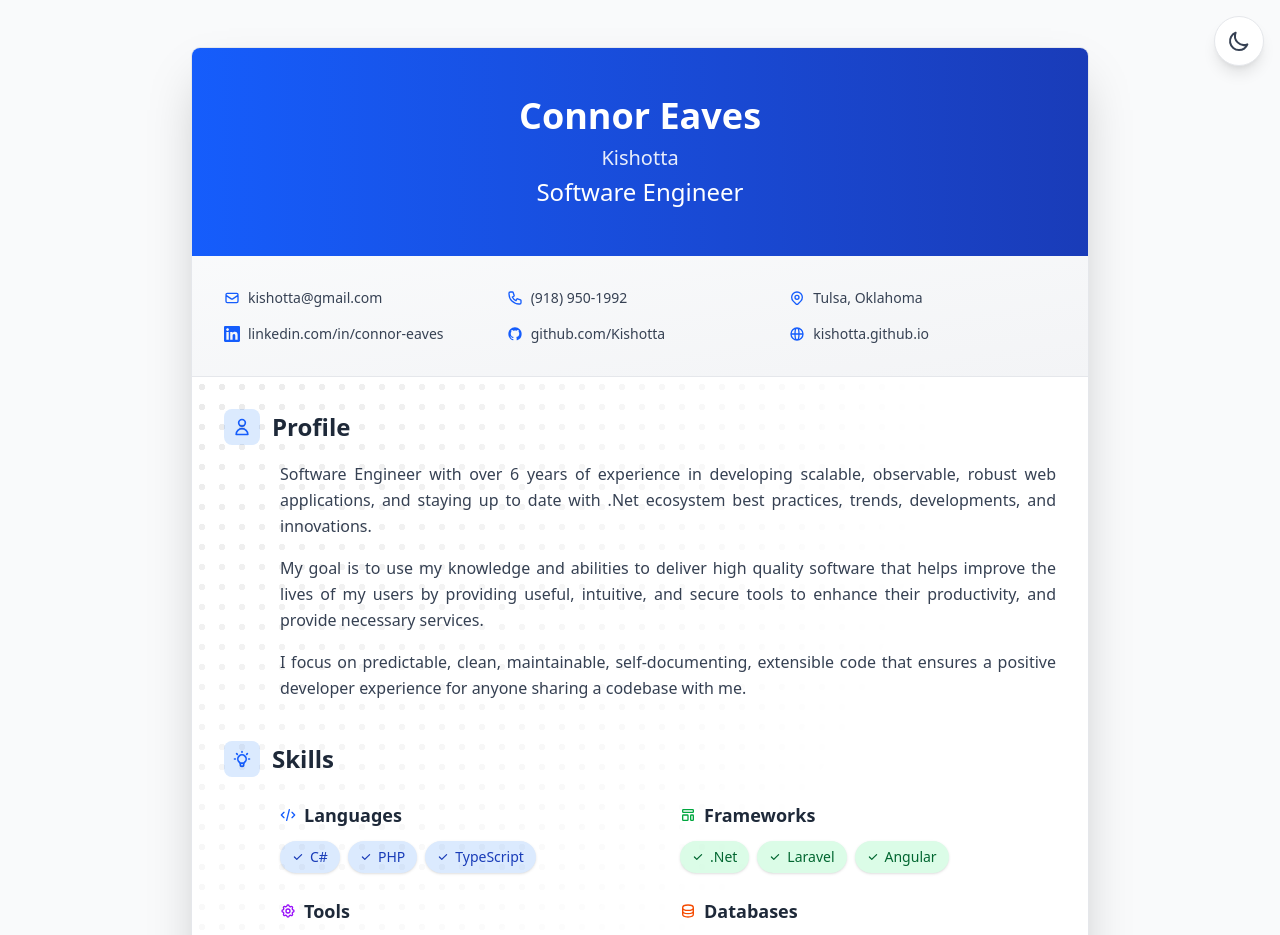
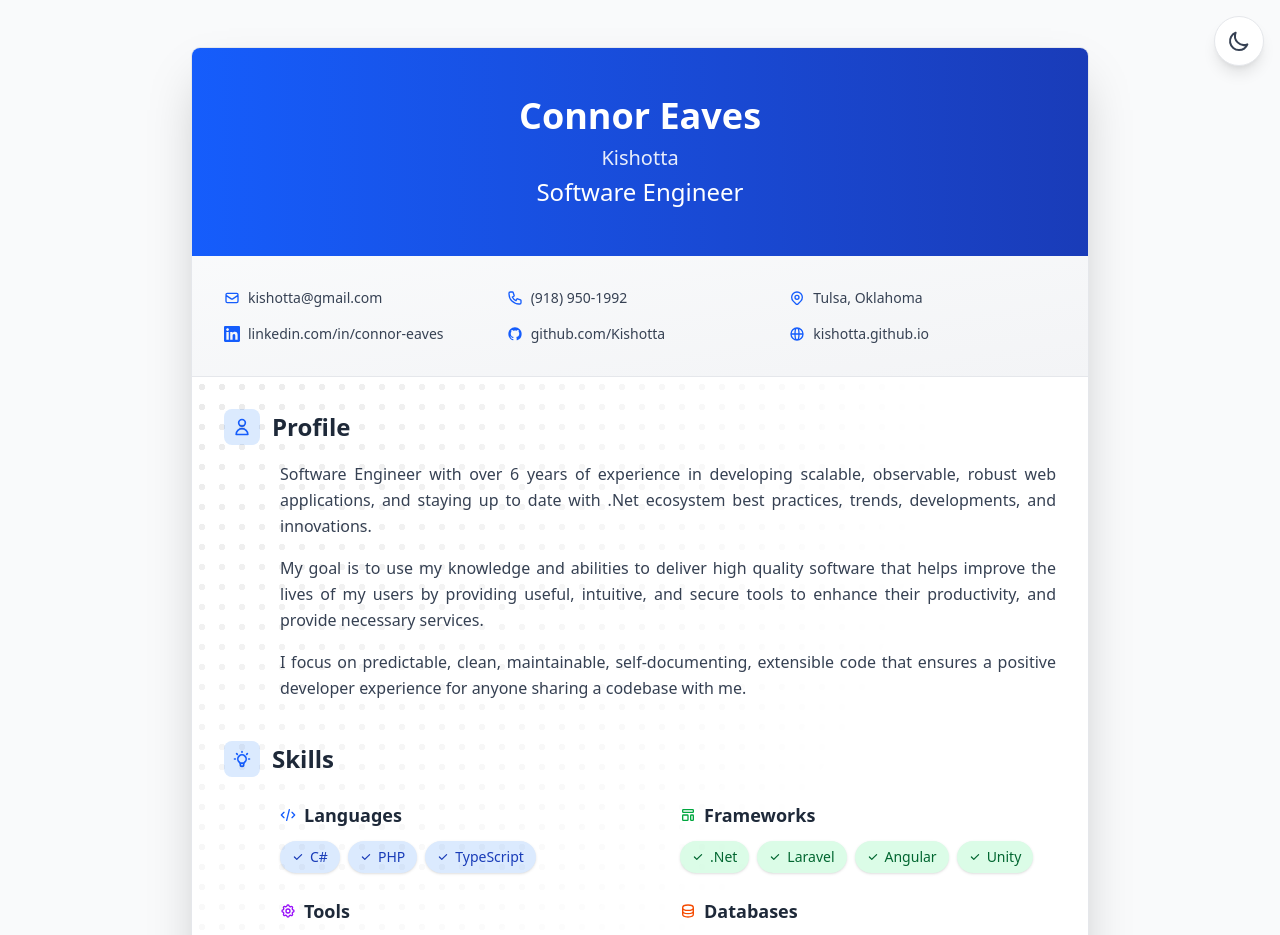
Before and after one commit to Kishotta/kishotta.github.io, an Angular app in the folder my-app/: page /resume in a window 1280 px wide. Shown: the top 935 px of the page. Built offline with nearby package versions, Linux system fonts and the light colour scheme.

Commit message:
Adds Unity to the list of frameworks
Extends the list of frameworks to include Unity.
This addition ensures the resume reflects the complete
skill set.

```diff
--- a/my-app/src/app/resume/resume.ts
+++ b/my-app/src/app/resume/resume.ts
@@ -70,7 +70,7 @@ export class ResumeComponent implements OnInit {
   // Skills
   skills = {
     languages: ['C#', 'PHP', 'TypeScript'],
-    frameworks: ['.Net', 'Laravel', 'Angular'],
+    frameworks: ['.Net', 'Laravel', 'Angular', 'Unity'],
     tools: [
       'Git',
       'Docker',
```
